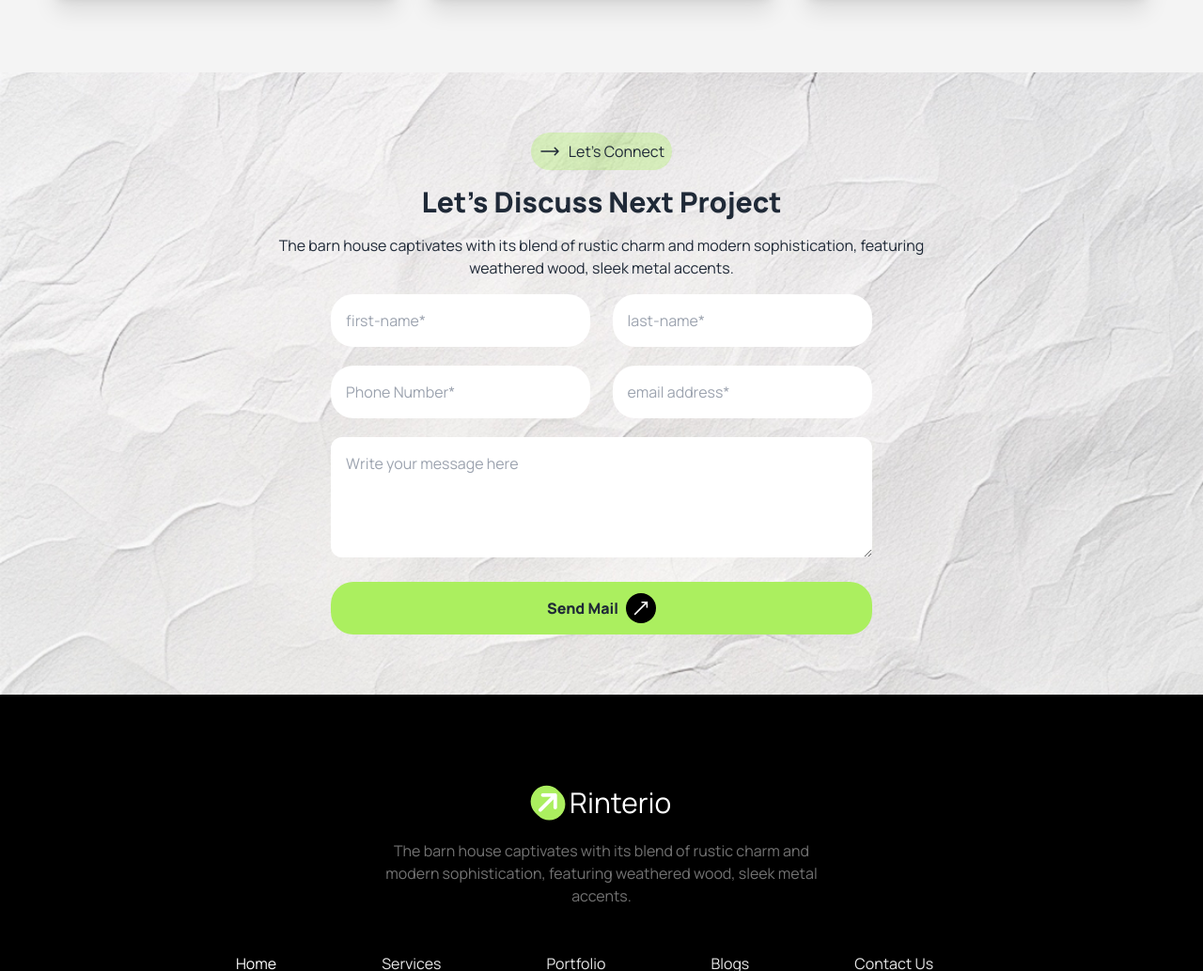
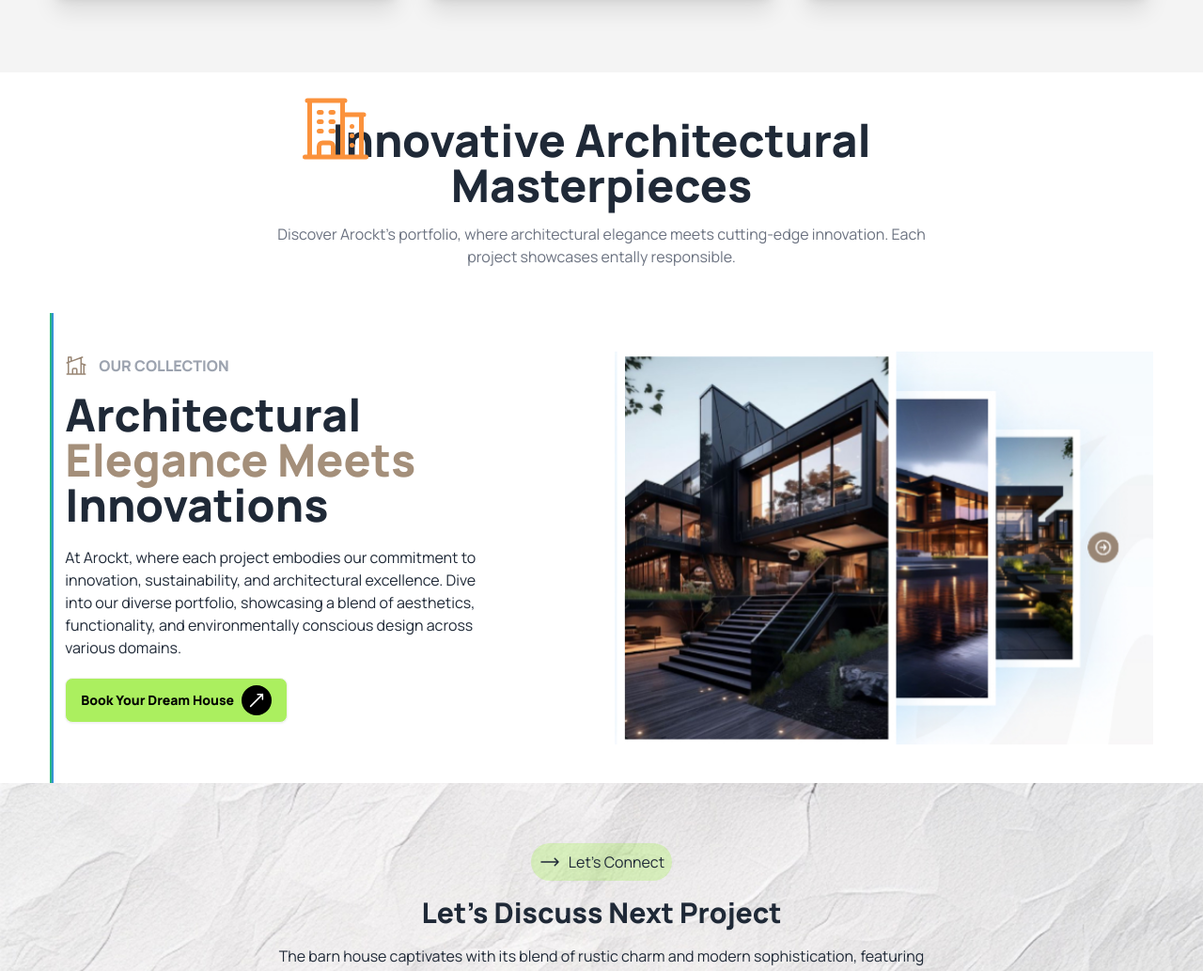
Before and after one commit to mdriyajulislamakash11/Home-Arcitect-Project, a plain HTML site: page index.html in a window 1280 px wide. Shown: the part 4130-5163 px from the top of the page at 94% size. Drawn offline with nearby package versions, Linux system fonts and the light colour scheme.

Commit message:
my projects is ready

```diff
--- a/index.html
+++ b/index.html
@@ -551,14 +551,87 @@
 
 
         <!-- challeng part off this assignment  -->
-        <section class="w-11/12 mx-auto">
-          <div class="">
-            <!-- images site -->
+        <section class="w-11/12 mx-auto ">
+
+          <div id="our-collection" class="py-12">
+            <div class="container mx-auto px-6 text-center">
+              <h2 class="text-3xl lg:text-5xl font-extrabold text-gray-800 mb-4 flex justify-center relative">
+
+                 <span class="mr-3 absolute -top-7 left-60 text-orange-400">
+                  <svg
+                  xmlns="http://www.w3.org/2000/svg" fill="none" viewBox="0 0 24 24" stroke-width="1.5" stroke="currentColor" class="lg:size-20">
+                    <path stroke-linecap="round" stroke-linejoin="round" d="M2.25 21h19.5m-18-18v18m10.5-18v18m6-13.5V21M6.75 6.75h.75m-.75 3h.75m-.75 3h.75m3-6h.75m-.75 3h.75m-.75 3h.75M6.75 21v-3.375c0-.621.504-1.125 1.125-1.125h2.25c.621 0 1.125.504 1.125 1.125V21M3 3h12m-.75 4.5H21m-3.75 3.75h.008v.008h-.008v-.008Zm0 3h.008v.008h-.008v-.008Zm0 3h.008v.008h-.008v-.008Z" />
+                  </svg>
 
 
-             <!-- content site -->
-              <div></div>
+                 </span>
+
+                Innovative Architectural <br> Masterpieces</h2>
+              <p class="text-gray-500 lg:px-48">
+                Discover Arockt's portfolio, where architectural elegance meets cutting-edge innovation. Each project showcases entally responsible.
+              </p>
+            </div>
+
+            <div class="lg:hidden mt-3">
+              <img src="./assets/finel pic.jpg" alt="">
+            </div>
+
           </div>
+
+
+
+
+          <!-- section container-->
+           <div class="lg:flex items-center">
+            <!-- site color line with linear color -->
+            <div class="h-[500px] mr-3 w-1 bg-gradient-to-r from-green-500  to-blue-500 hidden lg:flex">
+            </div>
+
+            <!-- content section -->
+            <div class="lg:w-1/2 text-center lg:text-start">
+              <span class="flex gap-3 text-[rgb(153,134,116)] pb-4 justify-center lg:justify-start">
+                <svg
+                 xmlns="http://www.w3.org/2000/svg" fill="none" viewBox="0 0 24 24" stroke-width="1.5" stroke="currentColor" class="size-6">
+                  <path stroke-linecap="round" stroke-linejoin="round" d="M8.25 21v-4.875c0-.621.504-1.125 1.125-1.125h2.25c.621 0 1.125.504 1.125 1.125V21m0 0h4.5V3.545M12.75 21h7.5V10.75M2.25 21h1.5m18 0h-18M2.25 9l4.5-1.636M18.75 3l-1.5.545m0 6.205 3 1m1.5.5-1.5-.5M6.75 7.364V3h-3v18m3-13.636 10.5-3.819" />
+                </svg>
+                <p class="text-gray-400 font-extrabold">OUR COLLECTION</p>
+              </span>
+              <h1 class="lg:text-5xl text-3xl font-extrabold mb-5">
+                Architectural <br>
+                <span class="text-[rgb(164,143,122)]">Elegance Meets</span> <br>
+                Innovations
+              </h1>
+              <p class="lg:w-3/4">
+                At Arockt, where each project embodies our commitment to innovation, sustainability, and architectural excellence. Dive into our diverse portfolio, showcasing a blend of aesthetics, functionality, and environmentally conscious design across various domains.
+              </p>
+
+
+                <button class="btn no-animation bg-primary text-black font-extrabold my-5">Book Your Dream House
+                  <span class="-rotate-45 bg-black text-white p-1 rounded-full">
+                    <svg
+                    xmlns="http://www.w3.org/2000/svg" fill="none" viewBox="0 0 24 24" stroke-width="1.5" stroke="currentColor" class="size-6">
+                      <path stroke-linecap="round" stroke-linejoin="round" d="M17.25 8.25 21 12m0 0-3.75 3.75M21 12H3" />
+                    </svg>
+                  </span>
+                </button>
+
+
+            </div>
+
+            <!-- images section -->
+             <div class="lg:ml-auto hidden lg:flex">
+              <img class=""
+               src="./assets/clg img 2.png" alt="">
+             </div>
+
+             <div class="lg:ml-auto lg:hidden flex bg-white">
+              <img src="./assets/Box-Type-House-Design-in-Sri-Lanka-1.jpg" alt="">
+             </div>
+
+           </div>
+
+
+
         </section>
 
         <!-- Let’s Discuss Next Project section start here -->
```
Also changed, not shown: assets/Box-Type-House-Design-in-Sri-Lanka-1.jpg (added), assets/clg img 2.png (added), assets/finel pic.jpg (added).
